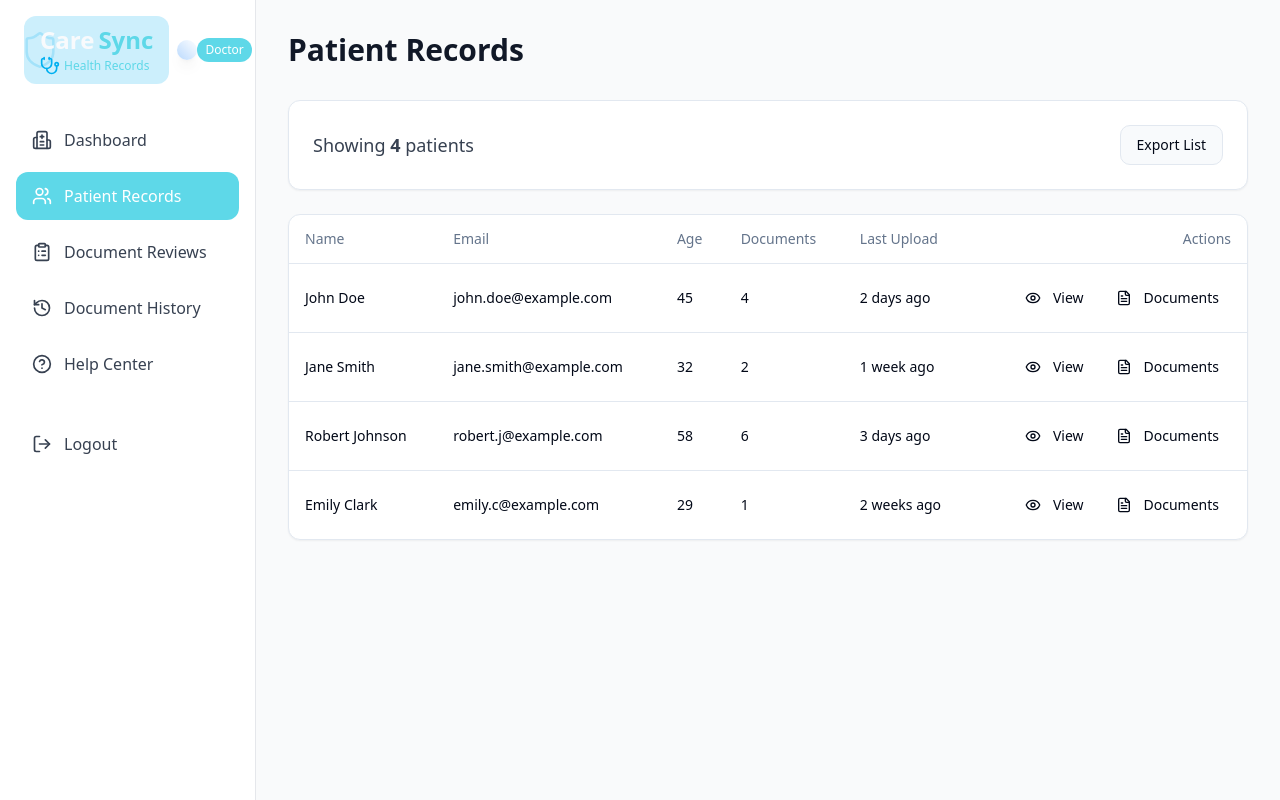
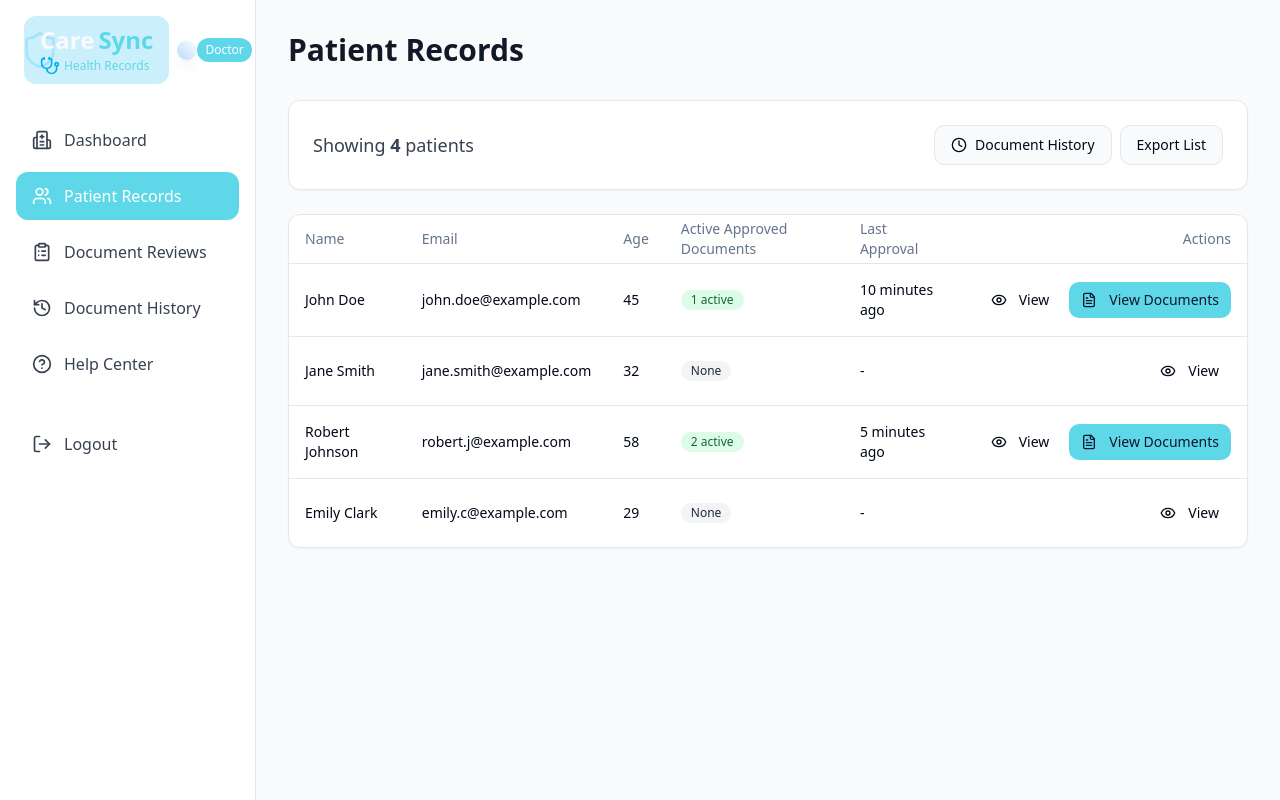
Before and after one commit to Vaibhav2543/care-sync-user-portal, a React (Vite) app: page /doctor/patients in a window 1280 px wide. Built offline with nearby package versions, Linux system fonts and the light colour scheme.

Commit message:
Refactor: Filter patient documents
Filter patient documents to show only approved documents and those approved within the last 30 minutes.

```diff
--- a/src/pages/PatientList.tsx
+++ b/src/pages/PatientList.tsx
@@ -4,7 +4,7 @@ import DoctorLayout from "@/components/DoctorLayout";
 import { Button } from "@/components/ui/button";
 import { Card, CardContent } from "@/components/ui/card";
 import { Table, TableBody, TableCell, TableHead, TableHeader, TableRow } from "@/components/ui/table";
-import { Eye, FileText } from "lucide-react";
+import { Eye, FileText, Clock } from "lucide-react";
 import { Link } from "react-router-dom";
 
 // Mock patient data
@@ -14,32 +14,32 @@ const patients = [
     name: "John Doe",
     email: "john.doe@example.com",
     age: 45,
-    documentsCount: 4,
-    lastUpload: "2 days ago"
+    activeApprovedDocs: 1,
+    lastApproval: "10 minutes ago"
   },
   {
     id: "2",
     name: "Jane Smith",
     email: "jane.smith@example.com",
     age: 32,
-    documentsCount: 2,
-    lastUpload: "1 week ago"
+    activeApprovedDocs: 0,
+    lastApproval: "-"
   },
   {
     id: "3",
     name: "Robert Johnson",
     email: "robert.j@example.com",
     age: 58,
-    documentsCount: 6,
-    lastUpload: "3 days ago"
+    activeApprovedDocs: 2,
+    lastApproval: "5 minutes ago"
   },
   {
     id: "4",
     name: "Emily Clark",
     email: "emily.c@example.com",
     age: 29,
-    documentsCount: 1,
-    lastUpload: "2 weeks ago"
+    activeApprovedDocs: 0,
+    lastApproval: "-"
   },
 ];
 
@@ -53,6 +53,12 @@ const PatientList = () => {
               Showing <span className="font-bold">{patients.length}</span> patients
             </p>
             <div className="flex gap-2">
+              <Link to="/doctor/document-history">
+                <Button variant="outline" className="flex items-center gap-2">
+                  <Clock size={16} />
+                  Document History
+                </Button>
+              </Link>
               <Button variant="outline">
                 Export List
               </Button>
@@ -69,8 +75,8 @@ const PatientList = () => {
                 <TableHead>Name</TableHead>
                 <TableHead>Email</TableHead>
                 <TableHead>Age</TableHead>
-                <TableHead>Documents</TableHead>
-                <TableHead>Last Upload</TableHead>
+                <TableHead>Active Approved Documents</TableHead>
+                <TableHead>Last Approval</TableHead>
                 <TableHead className="text-right">Actions</TableHead>
               </TableRow>
             </TableHeader>
@@ -80,8 +86,18 @@ const PatientList = () => {
                   <TableCell className="font-medium">{patient.name}</TableCell>
                   <TableCell>{patient.email}</TableCell>
                   <TableCell>{patient.age}</TableCell>
-                  <TableCell>{patient.documentsCount}</TableCell>
-                  <TableCell>{patient.lastUpload}</TableCell>
+                  <TableCell>
+                    {patient.activeApprovedDocs > 0 ? (
+                      <span className="inline-flex items-center px-2.5 py-0.5 rounded-full text-xs font-medium bg-green-100 text-green-800">
+                        {patient.activeApprovedDocs} active
+                      </span>
+                    ) : (
+                      <span className="inline-flex items-center px-2.5 py-0.5 rounded-full text-xs font-medium bg-gray-100 text-gray-800">
+                        None
+                      </span>
+                    )}
+                  </TableCell>
+                  <TableCell>{patient.lastApproval}</TableCell>
                   <TableCell className="text-right">
                     <div className="flex justify-end gap-2">
                       <Button size="sm" variant="ghost" asChild>
@@ -89,11 +105,13 @@ const PatientList = () => {
                           <Eye size={16} className="mr-1" /> View
                         </Link>
                       </Button>
-                      <Button size="sm" variant="ghost" asChild>
-                        <Link to={`/doctor/patients/${patient.id}/documents`}>
-                          <FileText size={16} className="mr-1" /> Documents
-                        </Link>
-                      </Button>
+                      {patient.activeApprovedDocs > 0 && (
+                        <Button size="sm" variant="secondary" asChild>
+                          <Link to={`/doctor/patients/${patient.id}`}>
+                            <FileText size={16} className="mr-1" /> View Documents
+                          </Link>
+                        </Button>
+                      )}
                     </div>
                   </TableCell>
                 </TableRow>
```
